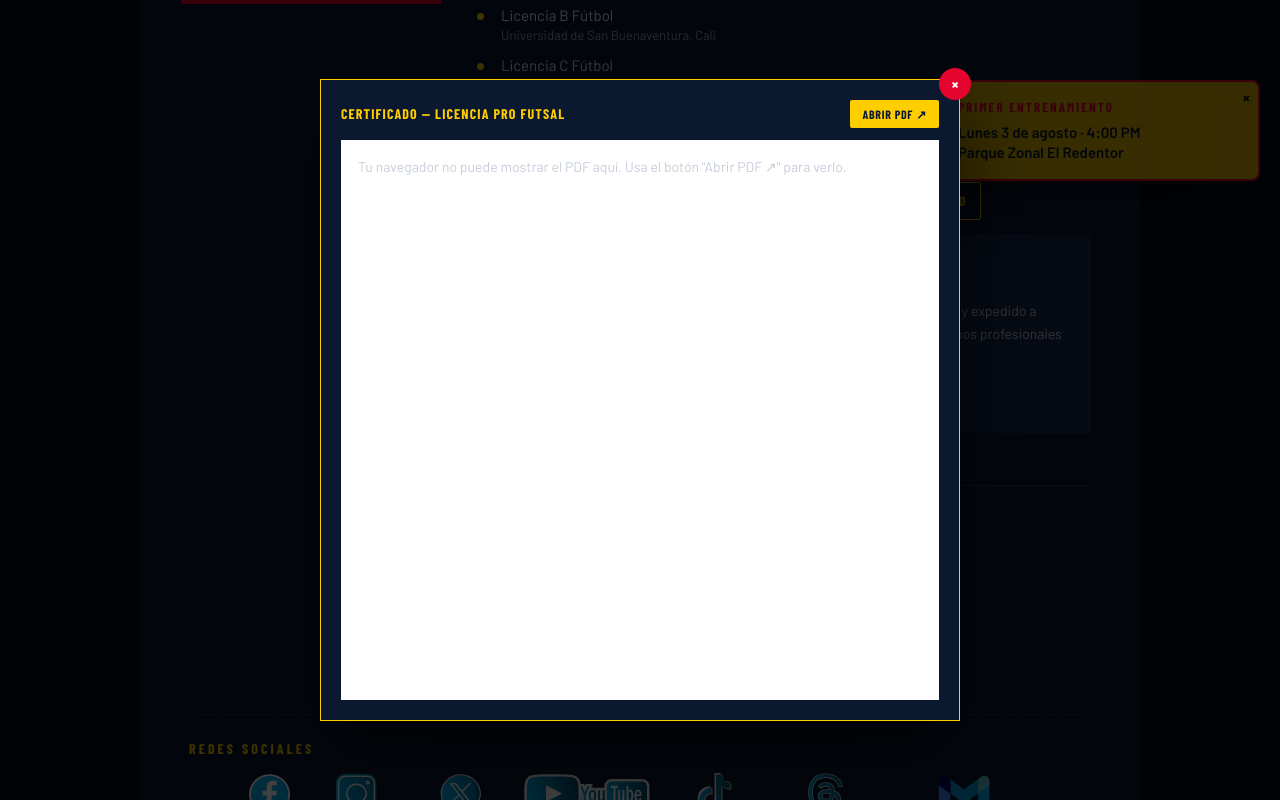
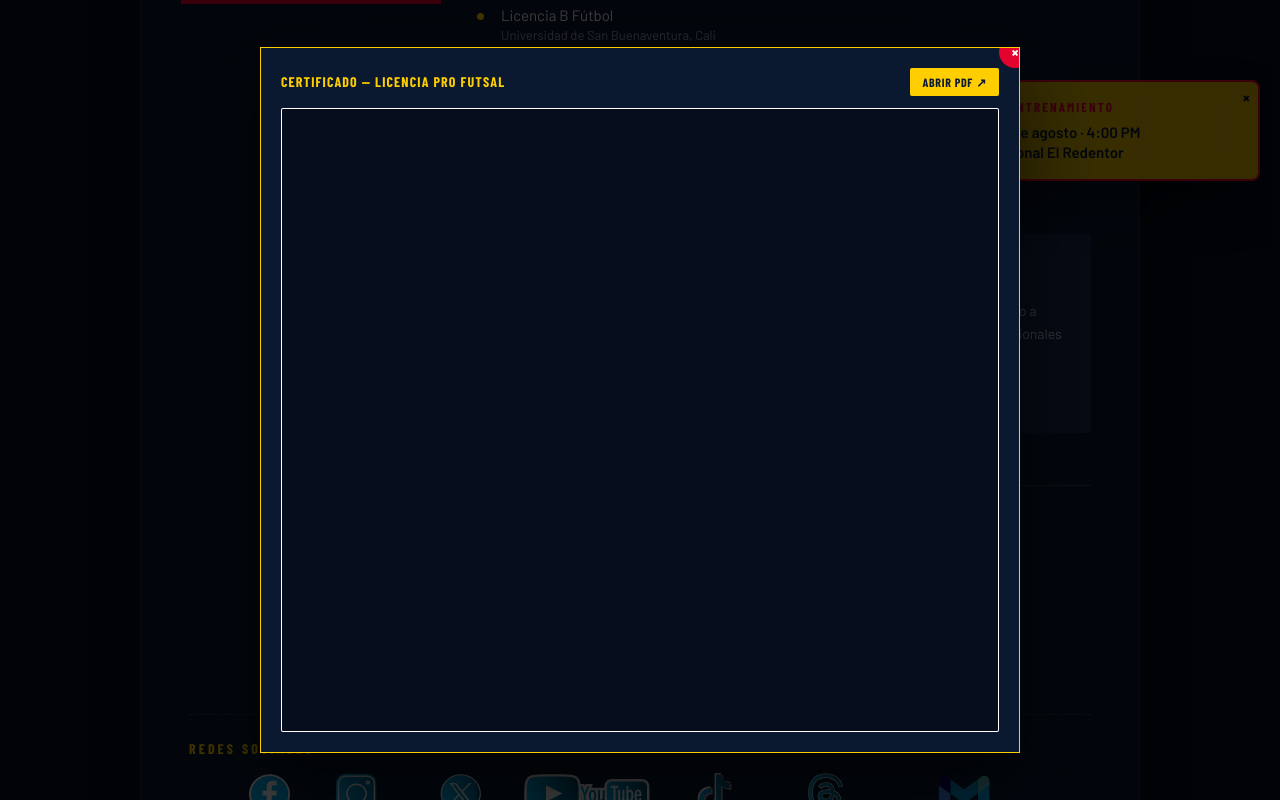
Before and after one commit to YOUNGDANY11/LANDING_GIOVANNI, a React (Vite) app: page / in a window 1280 px wide. Both pictures are taken after a click on the button "MÁS INFORMACIÓN". Shown: the part 654-1454 px from the top of the page. Built offline with nearby package versions, Linux system fonts and the light colour scheme.

Commit message:
Modificacion de pdfs en moviles

```diff
--- a/src/App.jsx
+++ b/src/App.jsx
@@ -241,7 +241,7 @@ function CertModal({ open, onClose, pdf, title }) {
       onClick={onClose}
     >
       <div
-        className="relative max-w-[640px] w-full bg-navy border border-gold shadow-[0_30px_70px_rgba(0,0,0,0.6)]"
+        className="relative max-w-[760px] w-full bg-navy border border-gold shadow-[0_30px_70px_rgba(0,0,0,0.6)] overflow-hidden"
         onClick={(e) => e.stopPropagation()}
       >
         <button
@@ -266,16 +266,13 @@ function CertModal({ open, onClose, pdf, title }) {
               Abrir PDF ↗
             </a>
           </div>
-          {/* Visor embebido del PDF; si el navegador no lo soporta, usar el botón de arriba */}
-          <object
-            data={pdf}
-            type="application/pdf"
-            className="w-full h-[70vh] border border-white/10 bg-white"
-          >
-            <p className="text-sm text-[#C7CDDA] p-4">
-              Tu navegador no puede mostrar el PDF aquí. Usa el botón "Abrir PDF ↗" para verlo.
-            </p>
-          </object>
+          <div className="h-[78vh] min-h-[520px] max-h-[calc(100vh-9rem)] border border-white/10 bg-white overflow-hidden rounded-sm">
+            <iframe
+              src={pdf}
+              title={title}
+              className="w-full h-full border-0"
+            />
+          </div>
         </div>
       </div>
     </div>
```
